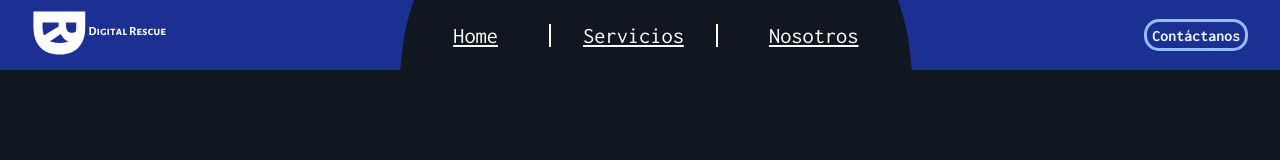
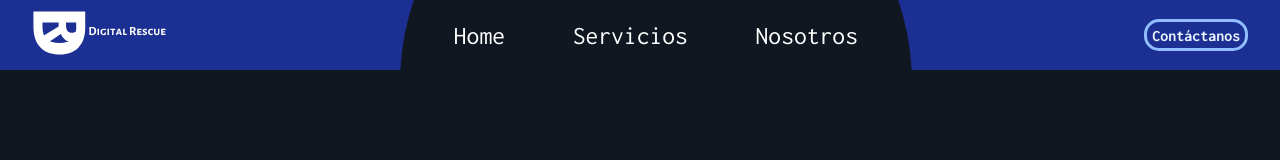
Before and after one commit to Zapallit0/Portfolio_DevWeb, a React (Vite) app in the folder FrontEnd/: page / in a window 1280 px wide. Shown: the top 160 px of the page. Built offline with nearby package versions, Linux system fonts and the light colour scheme; no server answers.

Commit message:
Animations on navbar

```diff
--- a/FrontEnd/src/Pages/Home/NavBar/NavBar.css
+++ b/FrontEnd/src/Pages/Home/NavBar/NavBar.css
@@ -80,12 +80,30 @@
         list-style: none;
         height:100%;
     }
-
     .navComp li{
         z-index: 10;
-        text-decoration: underline;
         padding: 0 1rem;
         cursor: pointer;
+        transition: all 0.3s ease;
+    }
+    .navComp li::before {
+        content: '';
+        position: absolute;
+        bottom: 0;
+        left: 0;
+        width: 0;
+        height: 2px;
+        background-color: #BBD8FF; /* matches your hamburger color */
+        transition: width 0.3s ease;
+    }
+    /* Expand underline on hover */
+    .navComp li:hover::before {
+        width: 100%;
+    }
+    .navComp li:hover {
+        color: #BBD8FF;
+        transform: translateY(-5px);
+        transform: scale(1.1);
     }
     .navComp img{
         position: absolute;
@@ -93,10 +111,6 @@
         align-self: center;
         width: 40%;
         transform: translateY(3rem);
-    }
-    .navComp .mid{
-        border-left:2px solid white;
-        border-right:2px solid white;
     }
     .comp button{
         padding: 0.3rem 0.3rem;
@@ -111,7 +125,7 @@
 }
 @media screen and (min-width: 1100px){
     .navComp li{
-        padding: 0 2rem;
-        font-size: 1.4rem;
+        padding: 0 1rem;
+        font-size: 1.6rem;
     }
 }
```
